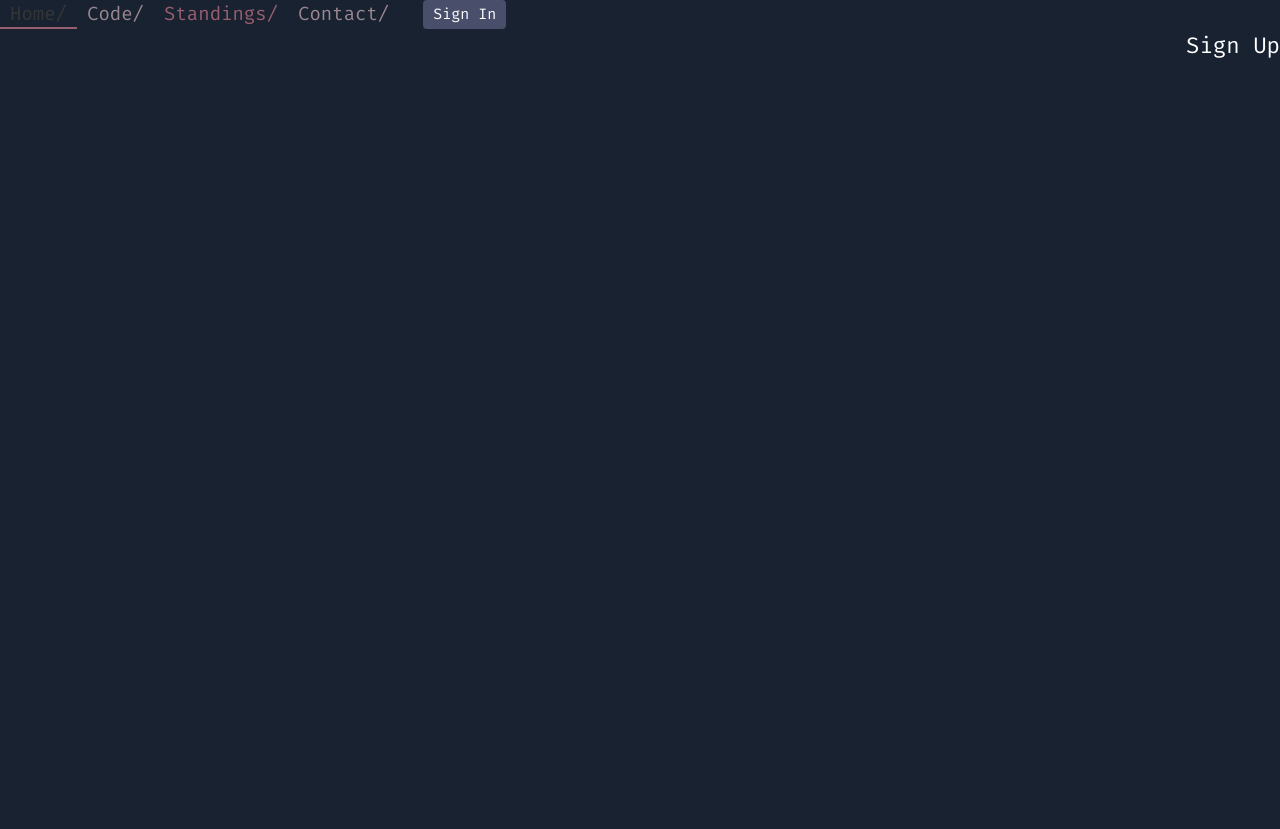
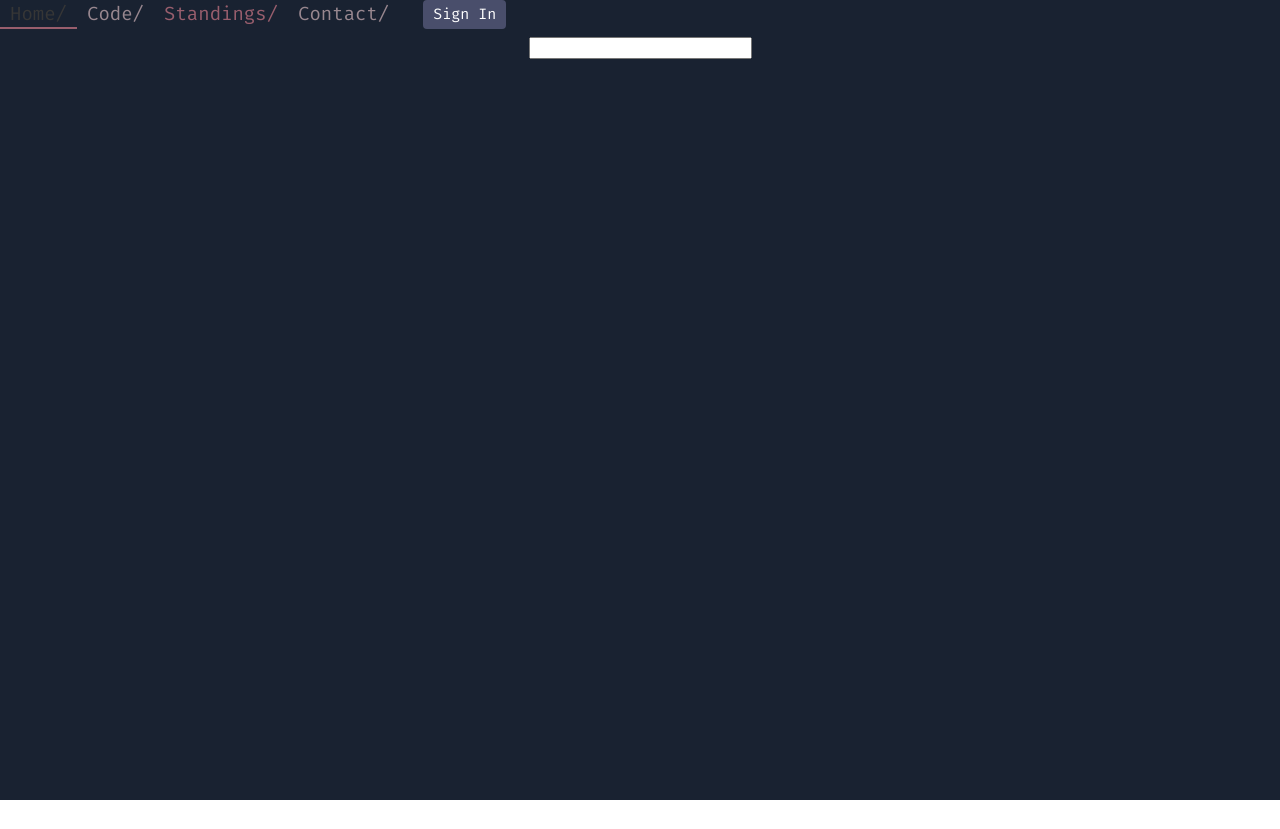
Before and after one commit to edwarddsongg/codertype, a React (Create React App) app: page /standings in a window 1280 px wide. After the commit the page ends 800 px from the top, so only its background shows below. Built offline with nearby package versions, Linux system fonts and the light colour scheme; a web font is replaced by a local one.

Commit message:
almost fixed timers and input delay

```diff
--- a/src/pages/code.js
+++ b/src/pages/code.js
@@ -38,6 +38,13 @@ class Example extends Component {
       text: text,
       words: words,
       completedWords: []
+    });
+
+    this.setState({
+      started: true,
+      startTime: Date.now(),
+      completed: false,
+      progress: 0
     });
   };
 
@@ -93,6 +100,7 @@ class Example extends Component {
   }
 
   setTime = (time) => {
+    console.log(time)
     this.setState({
       started: true,
       startTime: Date.now(),
@@ -101,6 +109,7 @@ class Example extends Component {
       completed: false,
       press_toggle: false
     });
+    this.state.seconds = time
     this.setText();
     this.secondsToTime(time)
     this.componentDidMount()
@@ -129,16 +138,18 @@ class Example extends Component {
     }
   }
 
-
+  onPress(e) {
+    console.log(this)
+  }
 
   handleChange = e => {
-    console.log(this.press_toggle)
-    if(this.state.press_toggle == false) {
+    console.log(this)
+    if (this.state.press_toggle == false) {
       console.log('hi');
       this.setState({
-        press_toggle:true
+        press_toggle: true
       });
-      this.startTimer(this.state.seconds);
+      this.startTimer(30);
     }
 
 
@@ -247,6 +258,7 @@ class Example extends Component {
     } = this.state;
 
     if (!started)
+
     return (
       <div style={{
         height: '100vh'
@@ -268,7 +280,7 @@ class Example extends Component {
           <h2>
             Your WPM is <strong>{wpm}</strong>
           </h2>
-          <button className="start-btn" onClick={() => this.startTimer(30)}>
+          <button className="start-btn" onClick={() => this.setTime(30)}>
             Play again
           </button>
         </div>
@@ -285,7 +297,7 @@ class Example extends Component {
           <strong>Time: </strong>
           {Math.floor(timeElapsed * 60)}s
         </div>
-        <div className="container">
+        <div className="container" tabindex="0"  onKeyDown = {this.onPress}>
           {this.state.time.s}
 
           <button className="start-btn" onClick={() => this.test(30)}>
@@ -297,12 +309,13 @@ class Example extends Component {
           <button className="start-btn" onClick={() => this.startTimer(90)}>
             90
           </button>
+
           <button className="start-btn" onClick={() => this.setTime(30)}>
             30Fix
           </button>
 
           <button className="start-btn" onClick={() => this.setTime(60)}>
-            30Fix
+            60Fix
           </button>
           <button className="start-btn" onClick={() => this.setTime(90)}>
             90Fix
--- a/src/pages/standings.js
+++ b/src/pages/standings.js
@@ -1,20 +1,17 @@
+import React, { useEffect } from 'react';
+const App = () => {
+  useEffect(() => {
+    const handleEsc = (event) => {
+       if (event.keyCode === 27) {
+        console.log('Close')
+      }
+    };
+    window.addEventListener('keydown', handleEsc);
+    return () => {
+      window.removeEventListener('keydown', handleEsc);
+    };
+  }, []);
+  return(<p><input /></p>);
+}
 
-import React from 'react';
-
-const Standings = () => {
-  return (
-    <div
-      style={{
-        display: 'flex',
-        justifyContent: 'Right',
-        alignItems: 'Right',
-        height: '100vh'
-      }}
-    >
-      <h1>Sign Up</h1>
-
-    </div>
-  );
-};
-
-export default Standings;
+export default App;
```
Lines whose indentation alone changed are shown as unchanged.
